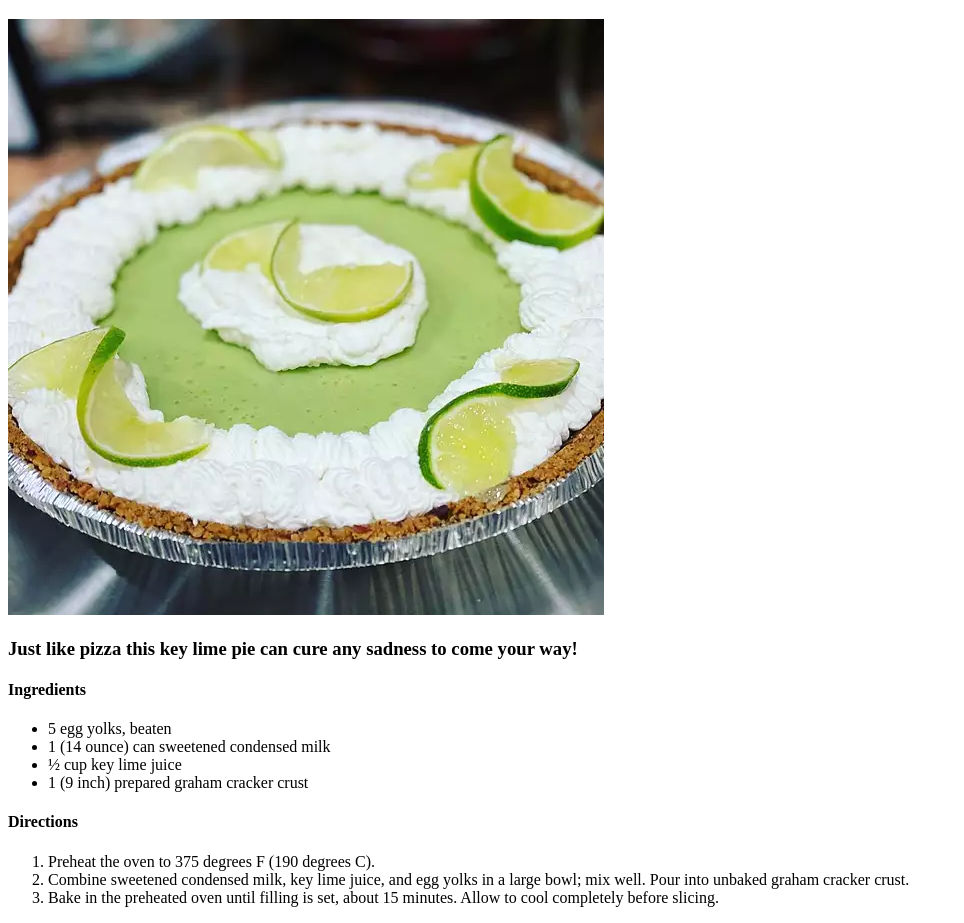
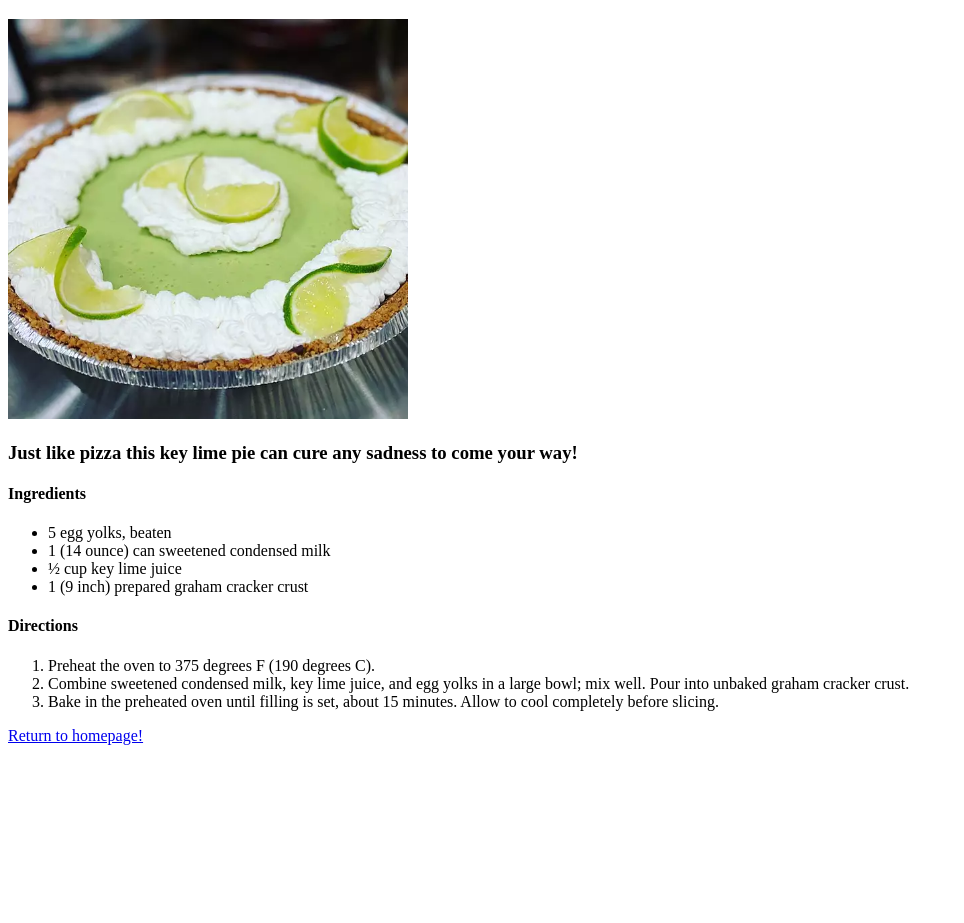
Before and after one commit to Himawari4694/odin-recipes, a plain HTML site: page recipes/keylimepie.html in a window 1280 px wide. Shown: the part 61-984 px from the top of the page, without its empty margins (0-964 px from the left). After the commit the page ends 822 px from the top, so only its background shows below. Drawn offline with Linux system fonts and the light colour scheme.

Commit message:
added return to homepage adjusted picture sizes

```diff
--- a/recipes/keylimepie.html
+++ b/recipes/keylimepie.html
@@ -8,7 +8,7 @@
 </head>
 <body>
     <h1>Key Lime Pie</h1>
-    <img src="../img/keylimepie.jpg" alt="A key lime pie with limes and whipped cream garnish">
+    <img src="../img/keylimepie.jpg" alt="A key lime pie with limes and whipped cream garnish" width="400">
     <h3>Just like pizza this key lime pie can cure any sadness to come your way!</h3>
     <h4>Ingredients</h4>
     <ul>
@@ -23,5 +23,6 @@
         <li>Combine sweetened condensed milk, key lime juice, and egg yolks in a large bowl; mix well. Pour into unbaked graham cracker crust.</li>
         <li>Bake in the preheated oven until filling is set, about 15 minutes. Allow to cool completely before slicing.</li>
     </ol>
+        <p><a href="../index.html">Return to homepage!</a></p>
 </body>
 </html>
```
Also changed, not shown: recipes/matchafrappe.html (+2 -1 lines), recipes/pizza.html (+2 -1 lines).
